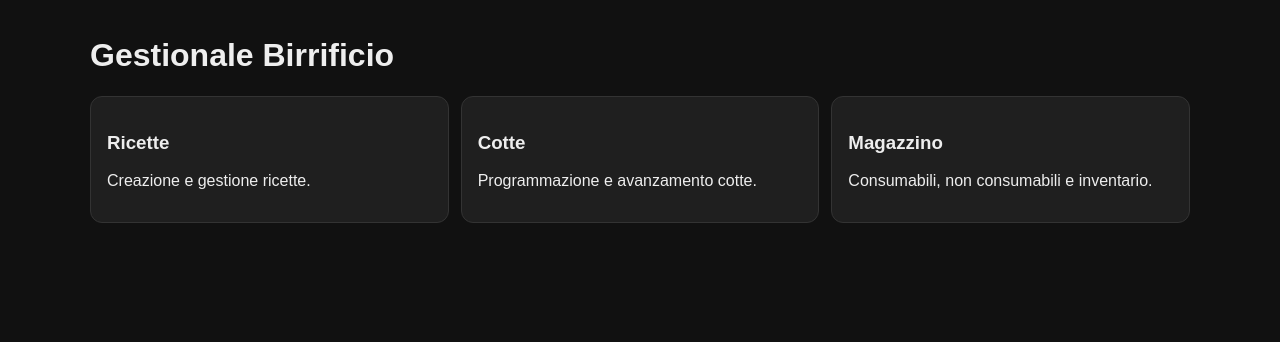
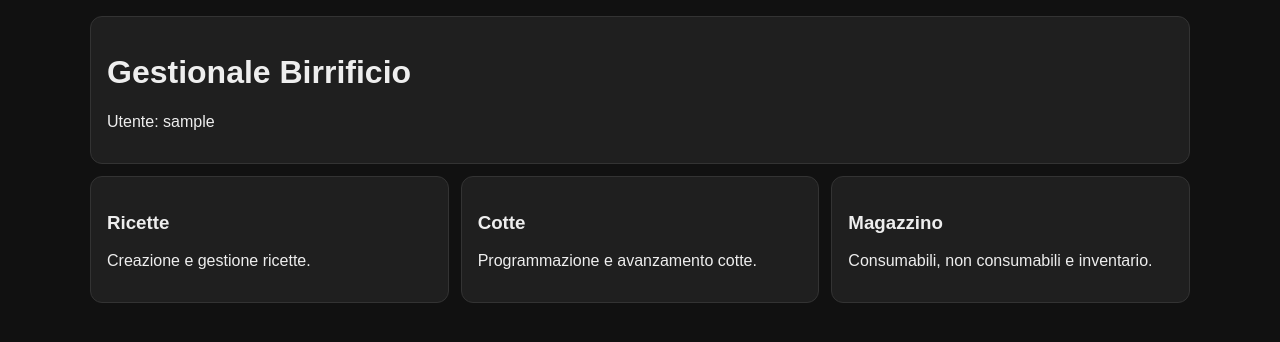
Before and after one commit to smaranghi-spec/Gestionale-Birra, a FastAPI app: page / in a window 1280 px wide. Shown: the part 50-392 px from the top of the page. Run offline with FastAPI, Linux system fonts and the light colour scheme; the visitor is signed in with stand-in values (Sample User, id 1); tables that the repository leaves empty hold one stand-in row (values such as "Sample post").

Commit message:
Add user info section to home template

```diff
--- a/templates/home.html
+++ b/templates/home.html
@@ -1,7 +1,10 @@
 {% extends "base.html" %}
 
 {% block content %}
-<h1>Gestionale Birrificio</h1>
+<div class="card">
+  <h1>Gestionale Birrificio</h1>
+  <p>Utente: {{ user.username }}</p>
+</div>
 
 <div class="grid">
   <div class="card">
```
